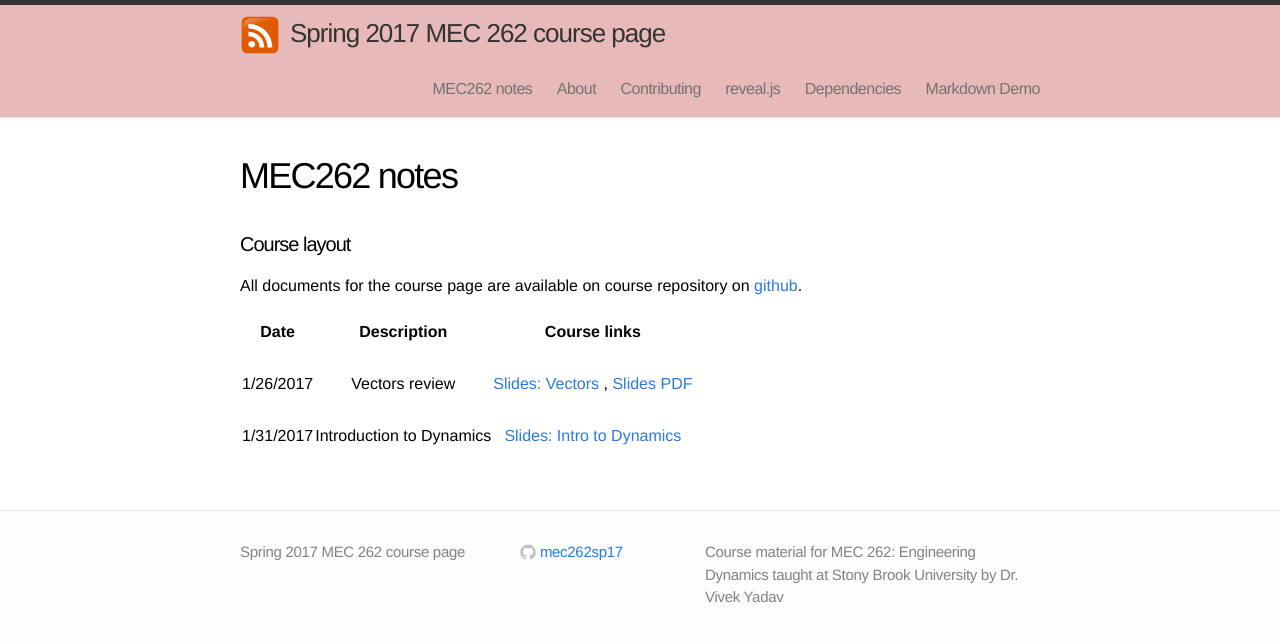
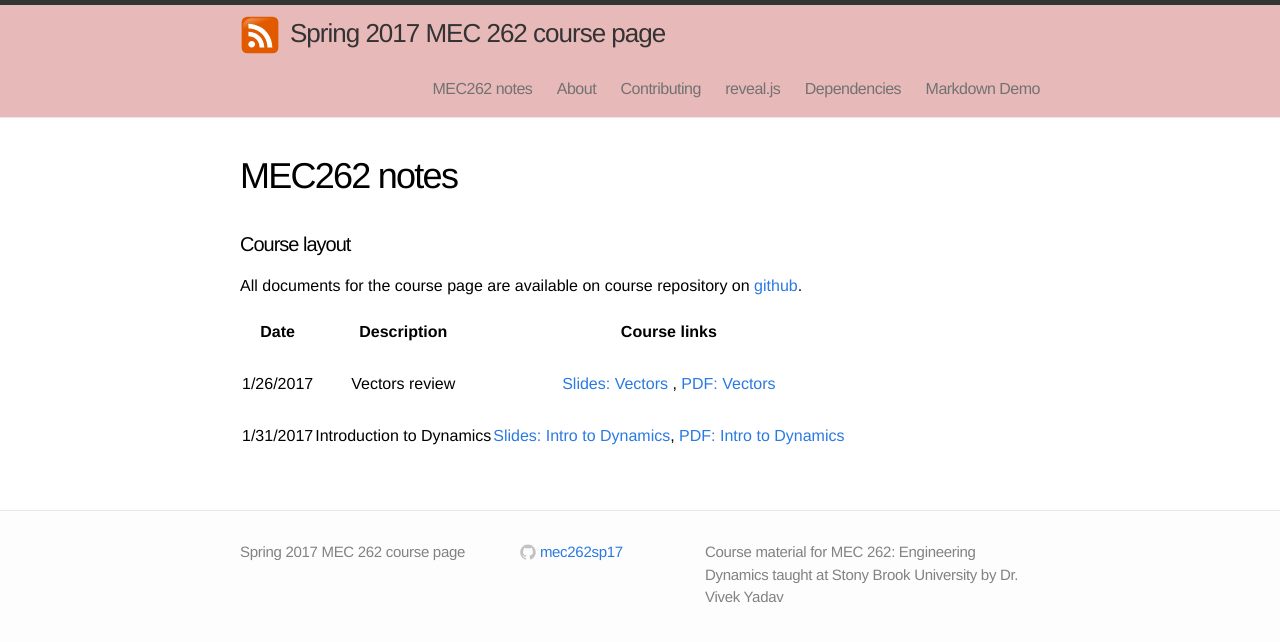
Before and after one commit to mec262sp17/mec262sp17.github.io, a Jekyll site: the page built from Course_materials.md, in a window 1280 px wide. Shown: the top 642 px of the page. Built offline with Jekyll 4.4.1, drawn with Linux system fonts in a browser that asks for light colours.

Commit message:
added pdf links
added pdf links

```diff
--- a/Course_materials.md
+++ b/Course_materials.md
@@ -15,6 +15,6 @@ All documents for the course page are available on course repository on [github]
 | Date     | Description | Course links |
 | :----------: | :--------------------------------------: | :--------: |
 | | | |
-|       1/26/2017    |   Vectors review | [Slides: Vectors](https://mec262sp17.github.io/Presentations/Review_vectors.html#/) , [Slides PDF](https://mec262sp17.github.io/Presentations/Review_vectors.pdf)         |
+|       1/26/2017    |   Vectors review | [Slides: Vectors](https://mec262sp17.github.io/Presentations/Review_vectors.html#/) , [PDF: Vectors](https://mec262sp17.github.io/Presentations/Review_vectors.pdf)         |
 | | | |
-|       1/31/2017    |    Introduction to Dynamics |  [Slides: Intro to Dynamics](https://mec262sp17.github.io/Presentations/Ch1_Intro_to_Dynamics.html#/)             |
+|       1/31/2017    |    Introduction to Dynamics |  [Slides: Intro to Dynamics](https://mec262sp17.github.io/Presentations/Ch1_Intro_to_Dynamics.html#/), [PDF: Intro to Dynamics](https://mec262sp17.github.io/Presentations/Ch1_Intro_to_Dynamics.pdf)           |
```
